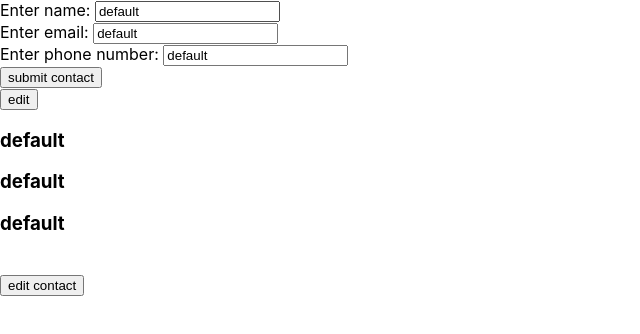
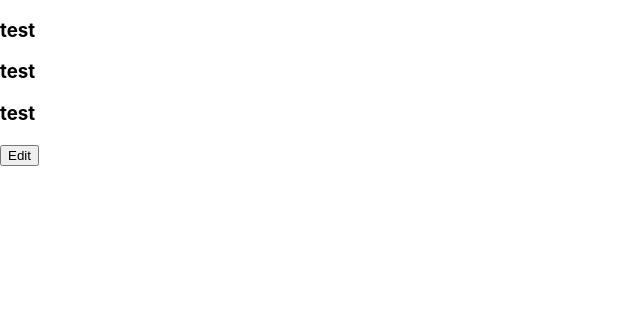
Before and after one commit to zjs6631/CVapplication, a React (Create React App) app in the folder cv-app/: page / in a window 1280 px wide. Shown: the top 334 px of the page, without its empty margins (0-640 px from the left). Built offline with nearby package versions, Linux system fonts and the light colour scheme.

Commit message:
reworked contact form to use class comps

```diff
--- a/cv-app/src/App.js
+++ b/cv-app/src/App.js
@@ -1,79 +1,48 @@
-import logo from './logo.svg';
-import './App.css';
+import logo from "./logo.svg";
+import "./App.css";
 import uniqid from "uniqid";
-import React, {Component} from 'react';
-import ContactInfo from './components/ContactInfo';
-
+import React, { Component } from "react";
+import ContactInfo from "./components/ContactInfo";
 
 class App extends Component {
-  constructor(){
+  constructor() {
     super();
+
     this.state = {
-      contactInfo: {
-        name: 'default',
-        email: 'default',
-        phone: 'default'
-      },
-    }
+      contactFormShown: false,
+      buttonText: "Edit",
+    };
+
+    this.editContact = this.editContact.bind(this);
   }
 
-  handleNameChange = (e) =>{
-    this.setState({
-      contactInfo:{
-        name: e.target.value,
-        email: this.state.contactInfo.email,
-        phone: this.state.contactInfo.phone,
-      }
-    });
-  }
+  editContact = (e) => {
+    e.preventDefault();
+    this.setState((prevState) => ({
+      contactFormShown: !prevState.contactFormShown,
+    }));
+    if (this.state.contactFormShown) {
+      this.setState({
+        buttonText: "Edit",
+      });
+    } else {
+      this.setState({
+        buttonText: "Save",
+      });
+    }
+    console.log(this.state.contactFormShown);
+  };
 
-  handleEmailChange = (e) => {
-    this.setState({
-      contactInfo:{
-        name: this.state.contactInfo.name,
-        email: e.target.value,
-        phone: this.state.contactInfo.phone,
-      }
-    });
-  }
-
-  handlePhoneChange = (e) => {
-    this.setState({
-      contactInfo:{
-        name: this.state.contactInfo.name,
-        email: this.state.contactInfo.email,
-        phone: e.target.value,
-      }
-    })
-  }
-
-  onSubmitContact = (e) =>{
-    e.preventDefault();
-    this.setState({
-      contactInfo: {
-        name: this.contactInfo.name,
-        email: this.contactInfo.email,
-        phone: this.contactInfo.phone,
-      }
-    });
-  }
-  render(){
-    const {contactInfo} = this.state;
+  render() {
+    const { contactFormShown, buttonText } = this.state;
     return (
       <div>
-        <form id='contactInfoForm' onSubmit={this.onSubmitContact}>
-          <label htmlFor='nameInput'>Enter name: </label>
-          <input type='text' id='nameInput' onChange={this.handleNameChange} value={contactInfo.name} />
-          <br></br><label htmlFor='emailInput'>Enter email: </label>
-          <input type='text' id='emailInput' onChange={this.handleEmailChange} value={contactInfo.email}/>
-          <br></br><label htmlFor='phoneInput'>Enter phone number: </label>
-          <input type='text' id='phoneInput' onChange={this.handlePhoneChange} value={contactInfo.phone}/>
-          <br></br><button type='submit'>submit contact</button>
-          <br></br><button id='editBtn'>edit</button>
-        </form>
-        <ContactInfo contactInfo={contactInfo}/>
+        <ContactInfo formShown={this.state.contactFormShown} />
+        <button id="editBtn" onClick={this.editContact}>
+          {this.state.buttonText}
+        </button>
       </div>
-    )
+    );
   }
 }
 export default App;
--- a/cv-app/src/components/ContactInfo.js
+++ b/cv-app/src/components/ContactInfo.js
@@ -1,18 +1,111 @@
-import React, {Component} from "react";
+import React, { Component } from "react";
 import App from "../App";
 
+class ContactInfo extends Component {
+  constructor(props) {
+    super(props);
 
-const ContactInfo = (props) => {
-    const{contactInfo} = props;
+    this.state = {
+      contactInfo: {
+        name: "test",
+        email: "test",
+        phone: "test",
+      },
 
-    return(
+    };
+  }
+  handleNameChange = (e) => {
+    this.setState({
+      contactInfo: {
+        name: e.target.value,
+        email: this.state.contactInfo.email,
+        phone: this.state.contactInfo.phone,
+      },
+    });
+  };
+
+  handleEmailChange = (e) => {
+    this.setState({
+      contactInfo: {
+        name: this.state.contactInfo.name,
+        email: e.target.value,
+        phone: this.state.contactInfo.phone,
+      },
+    });
+  };
+
+  handlePhoneChange = (e) => {
+    this.setState({
+      contactInfo: {
+        name: this.state.contactInfo.name,
+        email: this.state.contactInfo.email,
+        phone: e.target.value,
+      },
+    });
+  };
+
+  onSubmitContact = (e) => {
+    e.preventDefault();
+    this.setState({
+      contactInfo: {
+        name: this.contactInfo.name,
+        email: this.contactInfo.email,
+        phone: this.contactInfo.phone,
+      },
+
+    });
+  };
+
+
+  render() {
+    const { contactInfo} = this.state;
+
+    if (this.props.formShown) {
+      return (
         <div className="contactDiv">
-            <h3>{contactInfo.name}</h3>
-            <h3>{contactInfo.email}</h3>
-            <h3>{contactInfo.phone}</h3>
-            <br></br><button id='editBtn'>edit contact</button>
+          <br></br>
+
+          <form id="contactInfoForm" onSubmit={this.onSubmitContact}>
+            <label htmlFor="nameInput">Enter name: </label>
+            <input
+              type="text"
+              id="nameInput"
+              onChange={this.handleNameChange}
+              value={contactInfo.name}
+            />
+            <br></br>
+            <label htmlFor="emailInput">Enter email: </label>
+            <input
+              type="text"
+              id="emailInput"
+              onChange={this.handleEmailChange}
+              value={contactInfo.email}
+            />
+            <br></br>
+            <label htmlFor="phoneInput">Enter phone number: </label>
+            <input
+              type="text"
+              id="phoneInput"
+              onChange={this.handlePhoneChange}
+              value={contactInfo.phone}
+            />
+            <br></br>
+
+
+          </form>
         </div>
-    );
-};
+      );
+    } else {
+      return (
+        <div className="contactDiv">
+          <h3>{contactInfo.name}</h3>
+          <h3>{contactInfo.email}</h3>
+          <h3>{contactInfo.phone}</h3>
+
+        </div>
+      );
+    }
+  }
+}
 
 export default ContactInfo;
```
